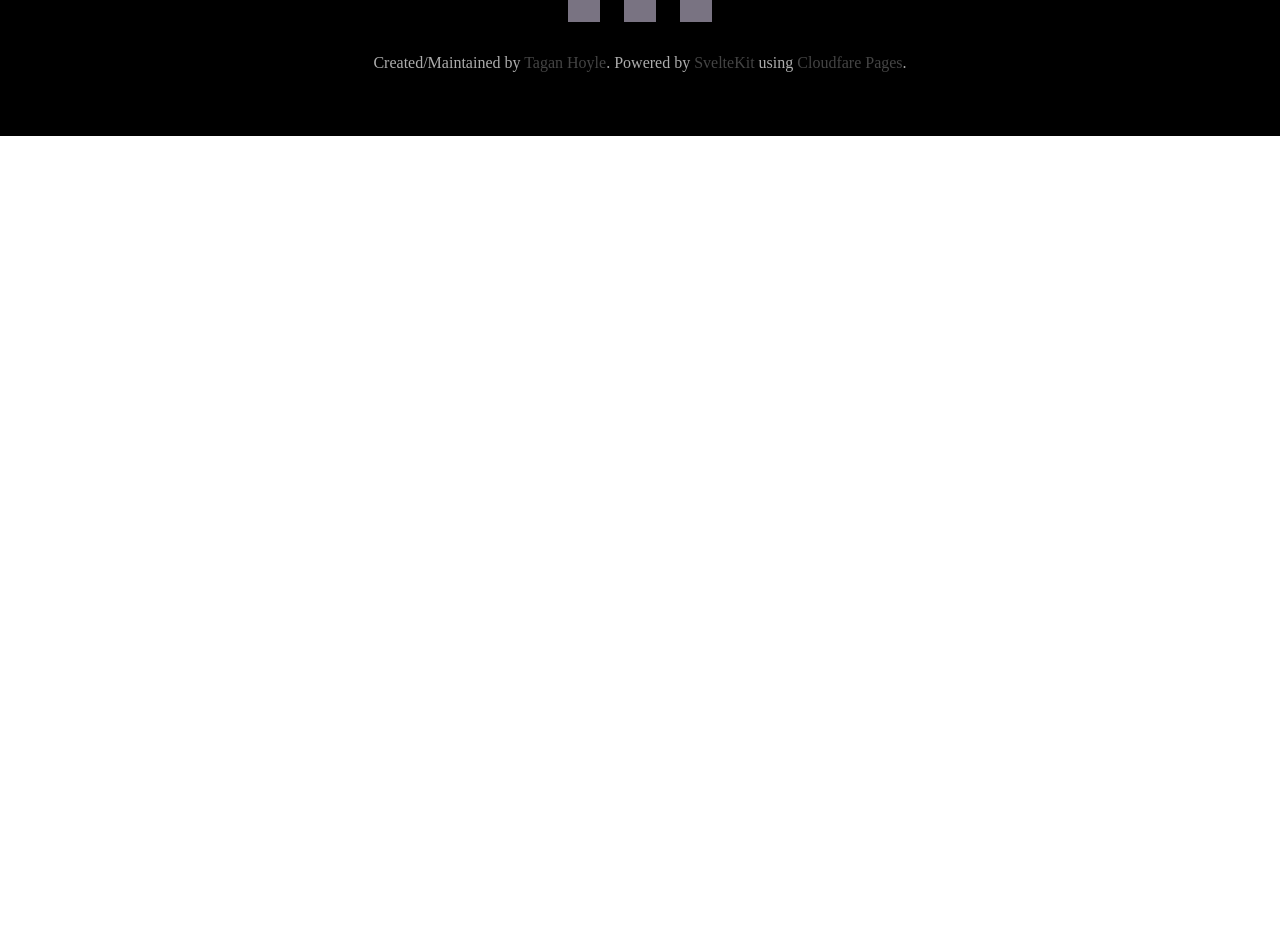
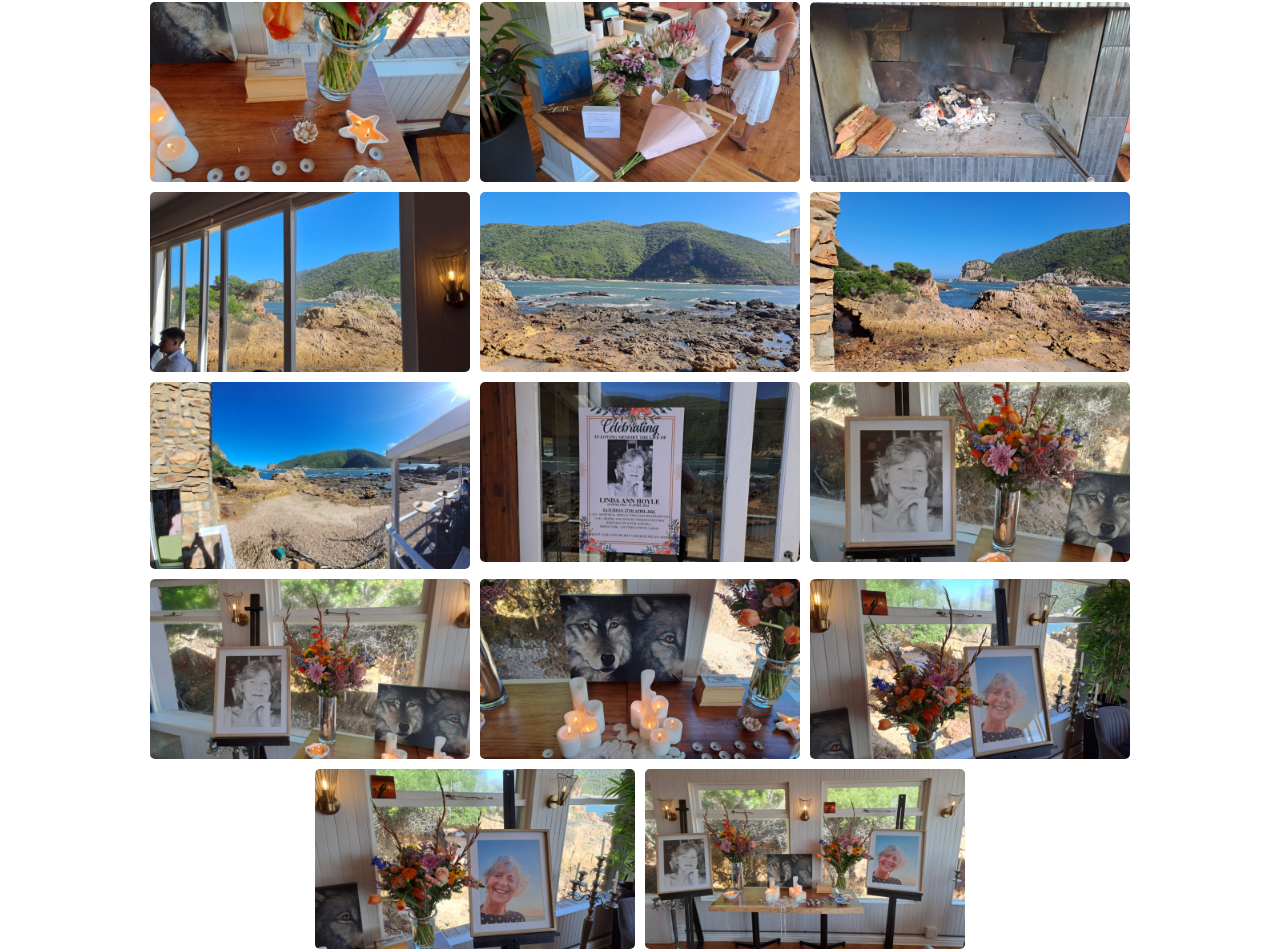
Before and after one commit to The-Hoyle-Family/ooako.co.za, a SvelteKit app: page /memorial in a window 1280 px wide. Shown: the part 983-1935 px from the top of the page. Before the commit the page ends 1119 px from the top, so only its background shows below. Built offline with nearby package versions, Linux system fonts and the light colour scheme; grey boxes are pictures that could not be loaded.

Commit message:
Implement a gallery library for the photos

```diff
--- /dev/null
+++ b/src/lib/Gallery.svelte
@@ -0,0 +1,47 @@
+<script>
+    /**
+	 * @type {{url: string, name: string, width?: Number}[]}
+	 */
+     export let pictures = [];
+
+     if (typeof pictures === 'string') {
+        // TODO: Look into dynamically importing a whole folder
+     }
+</script>
+
+<div class="gallery">
+    {#each pictures as pic}
+    <div class="image"><!-- style="flex-basis: {pic.width ? pic.width * 320 : 320}px" TODO: Width tag-->
+        <img src={pic.url} alt={pic.name}>
+    </div>
+    {:else}
+    <h1 class="warning">Gallery is empty</h1>
+    {/each}
+</div>
+<slot />
+
+<style lang="scss">
+.gallery {
+    display: flex;
+    flex-wrap: wrap;
+    justify-content: center;
+    gap: 10px;
+
+    .image {
+        flex-basis: 320px;
+        transition: flex-basis 0.5s;
+
+        &:hover {
+            flex-basis: 350px;
+        }
+
+        img {
+            object-fit: cover;
+            max-width: 100%;
+            height: auto;
+            vertical-align: middle;
+            border-radius: 5px;
+        }
+    }
+}
+</style>
--- a/src/routes/memorial/+page.svelte
+++ b/src/routes/memorial/+page.svelte
@@ -1,8 +1,26 @@
 <script>
+    import Gallery from '$lib/Gallery.svelte';
     import YouTubeEmbed from '$lib/YoutubeEmbed.svelte'
+
+    let pics = [
+        {url: 'memorial/ashes.jpg', name: "Ashes"},
+        {url: 'memorial/entry-table.jpg', name: "Entry Table"},
+        {url: 'memorial/fireplace.jpg', name: "Fireplace"},
+        {url: 'memorial/looking-outside.jpg', name: "Looking Outside"},
+        {url: 'memorial/outside-brenton.jpg', name: "Looking Outside"},
+        {url: 'memorial/outside-ocena.jpg', name: "Looking Outside"},
+        {url: 'memorial/outside-pano.jpg', name: "Looking Pano", width: 2},
+        {url: 'memorial/poster.jpg', name: "Looking Pano"},
+        {url: 'memorial/stand-left-close.jpg', name: "Looking Pano"},
+        {url: 'memorial/stand-left.jpg', name: "Looking Pano"},
+        {url: 'memorial/stand-center.jpg', name: "Looking Pano"},
+        {url: 'memorial/stand-right-close.jpg', name: "Looking Pano"},
+        {url: 'memorial/stand-right.jpg', name: "Looking Pano"},
+        {url: 'memorial/stand.jpg', name: "Looking Pano"},
+    ];
 </script>
 
-<div class="video">
+<div class="container video">
 	<div class="title">
 		<h1>Linda Hoyle's Memorial</h1>
 	</div>
@@ -10,12 +28,19 @@
 		<YouTubeEmbed url="https://www.youtube-nocookie.com/embed/WTRzrZ46TR0?si=Bc0SkmgMBGiOl8xa"/>
 	</div>
 </div>
+<div class="container">
+    <Gallery pictures={pics} />
+</div>
 
 <style lang="scss">
+    .container {
+        padding-top: 1rem;
+        padding-bottom: 1rem;
+		text-align: center;
+    }
 	.video {
-    height: 100vh;
+		min-height: 100vh;
 		width: 100%;
-    text-align: center;
 
 		.title {
 			font-size: 2rem;
```
Lines whose indentation alone changed are shown as unchanged.
